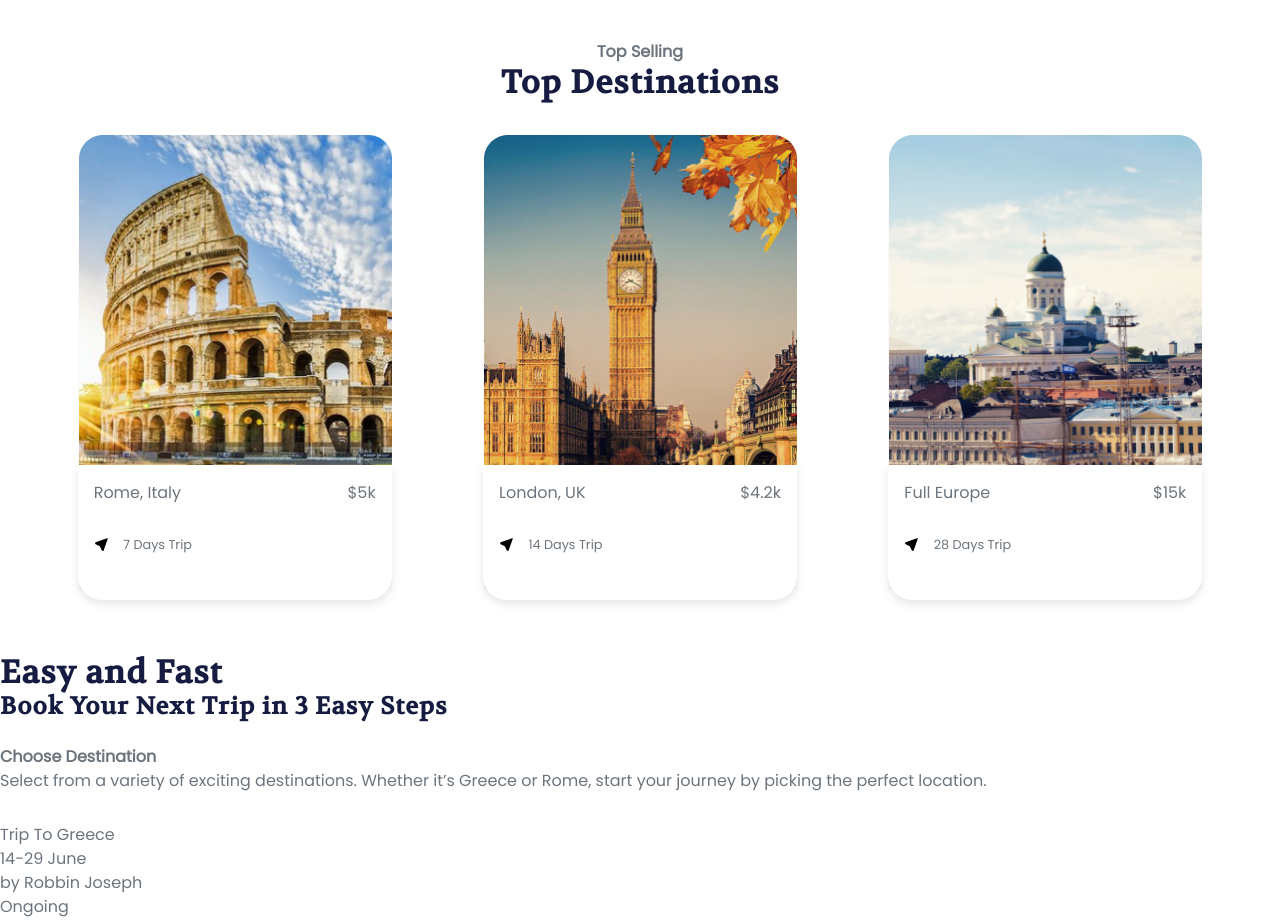
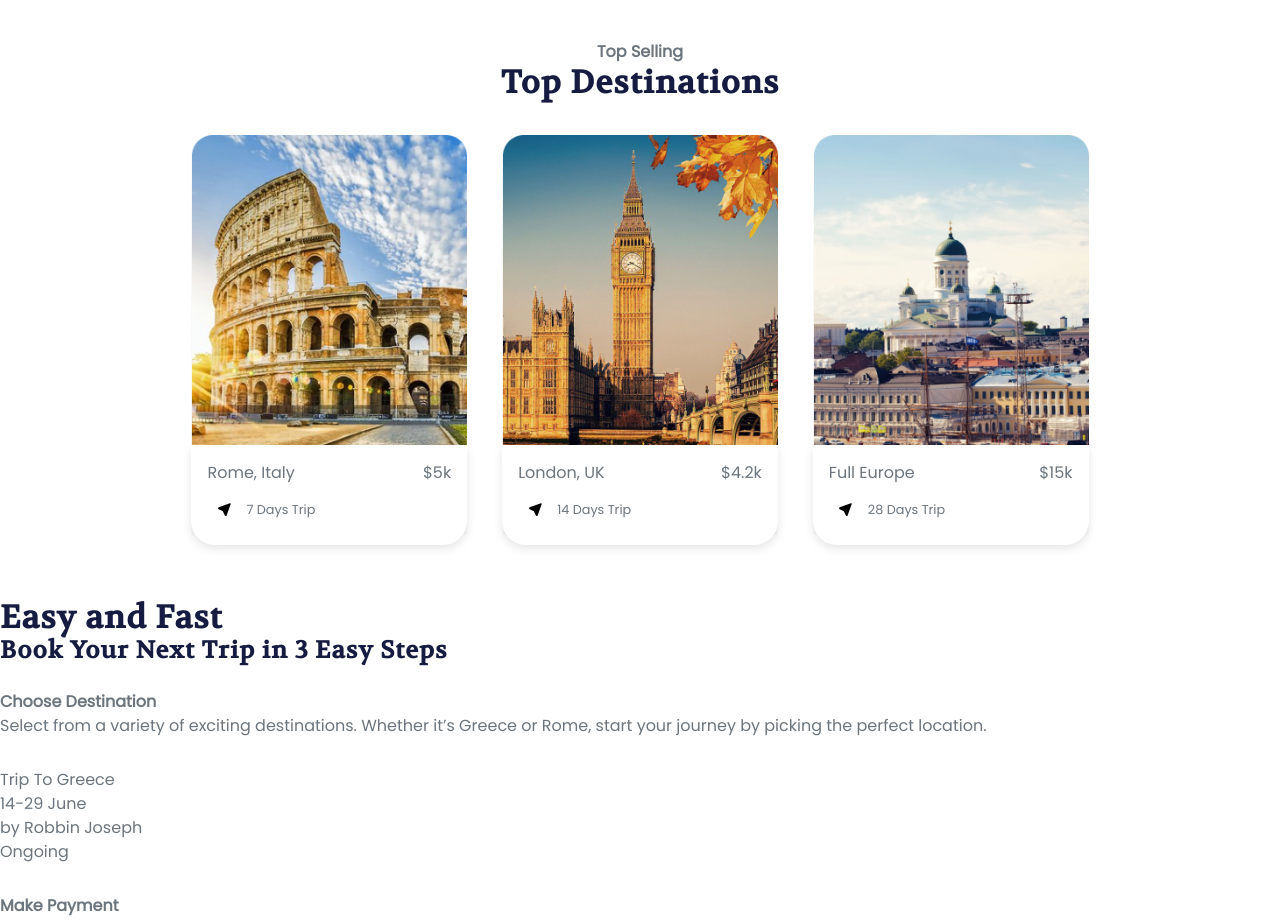
Before and after one commit to pateldeep1217/travel-hub-platform, a React (Vite) app: page / in a window 1280 px wide. Shown: the part 1040-1960 px from the top of the page. Built offline with nearby package versions, Linux system fonts and the light colour scheme.

Commit message:
Updated TopDestination and EvenColumns components

```diff
--- a/src/components/TopDestination/Destination.module.scss
+++ b/src/components/TopDestination/Destination.module.scss
@@ -1,7 +1,6 @@
 .destination {
   position: relative;
   margin-bottom: 2rem;
-  max-width: 314px;
 }
 
 .destinationInfo {
@@ -12,17 +11,22 @@
   border-bottom-left-radius: 24px;
   border-bottom-right-radius: 24px;
   padding: 1rem;
-  box-shadow: 0 4px 10px rgba(0, 0, 0, 0.1); // Adjust values as needed
+  display: grid;
+  gap: 0.3rem;
+  box-shadow: 0 4px 10px rgba(0, 0, 0, 0.1);
 }
 .details {
   display: flex;
   justify-content: space-between;
-  align-content: center;
+  align-items: center;
 }
 .destinationImg {
+  max-height: 400px;
 }
 
+.destinationName,
 .destinationPrice {
+  margin: 0;
 }
 
 .tripDetails {
@@ -30,4 +34,5 @@
   gap: 0.9rem;
   align-items: center;
   font-size: 0.8rem;
+  margin: 0.6rem;
 }
--- a/src/components/TopDestination/TopDestination.module.scss
+++ b/src/components/TopDestination/TopDestination.module.scss
@@ -4,3 +4,8 @@
   text-align: center;
   margin-block: 2rem;
 }
+
+.destinations {
+  width: fit-content;
+  margin: 0 auto;
+}
--- a/src/components/TopDestination/TopDestination.tsx
+++ b/src/components/TopDestination/TopDestination.tsx
@@ -5,13 +5,13 @@ import styles from "./TopDestination.module.scss";
 
 function TopDestination() {
   return (
-    <section className={styles.destinations}>
+    <section>
       <Container className={styles.container}>
         <div className={styles.headings}>
           <h4>Top Selling</h4>
           <h2>Top Destinations</h2>
         </div>
-        <EvenColumns columns={3}>
+        <EvenColumns columns={3} gap="35px" className={styles.destinations}>
           <Destination
             name="Rome, Italy"
             price="$5k"
--- a/src/components/common/EvenColumns.module.scss
+++ b/src/components/common/EvenColumns.module.scss
@@ -2,7 +2,7 @@
 
 .evenColumns {
   display: grid;
-  gap: var(--grid-gap);
+  gap: var(--grid-gap, 1rem);
   grid-template-columns: repeat(var(--columns, 4), 1fr); // Default to 4 columns
   justify-items: center;
   align-items: center;
--- a/src/components/common/EvenColumns.tsx
+++ b/src/components/common/EvenColumns.tsx
@@ -1,14 +1,17 @@
+import React from "react";
 import styles from "./EvenColumns.module.scss";
 import clsx from "clsx";
 
 type EvenColumnsProps = {
   children: React.ReactNode;
   columns?: number;
+  gap?: string;
   className?: string;
 };
-function EvenColumns({ children, columns, className }: EvenColumnsProps) {
+function EvenColumns({ children, columns, className, gap }: EvenColumnsProps) {
   return (
     <div
+      style={{ "--grid-gap": gap } as React.CSSProperties}
       className={clsx(
         styles.evenColumns,
         styles[`columns-${columns}`],
```
